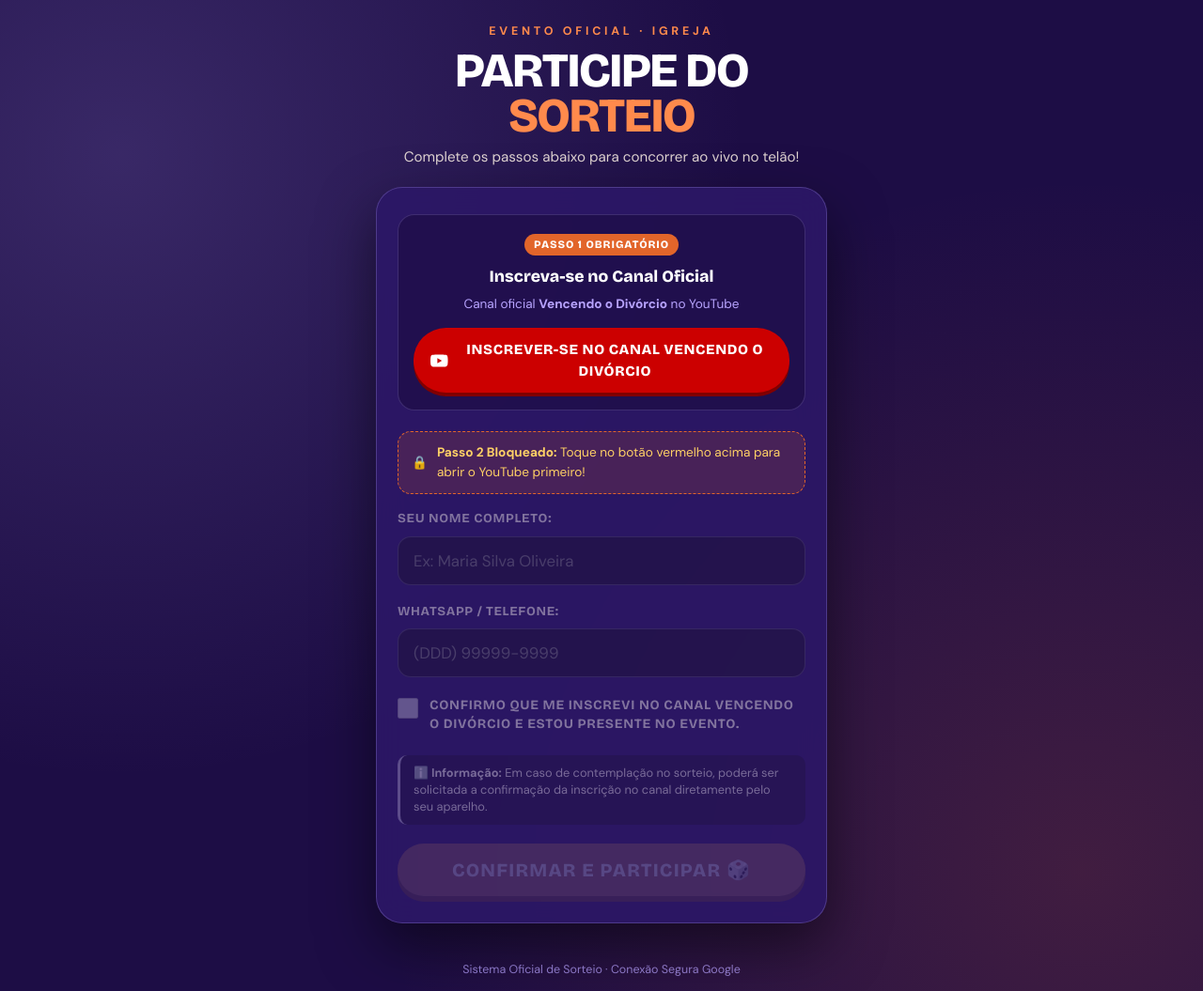
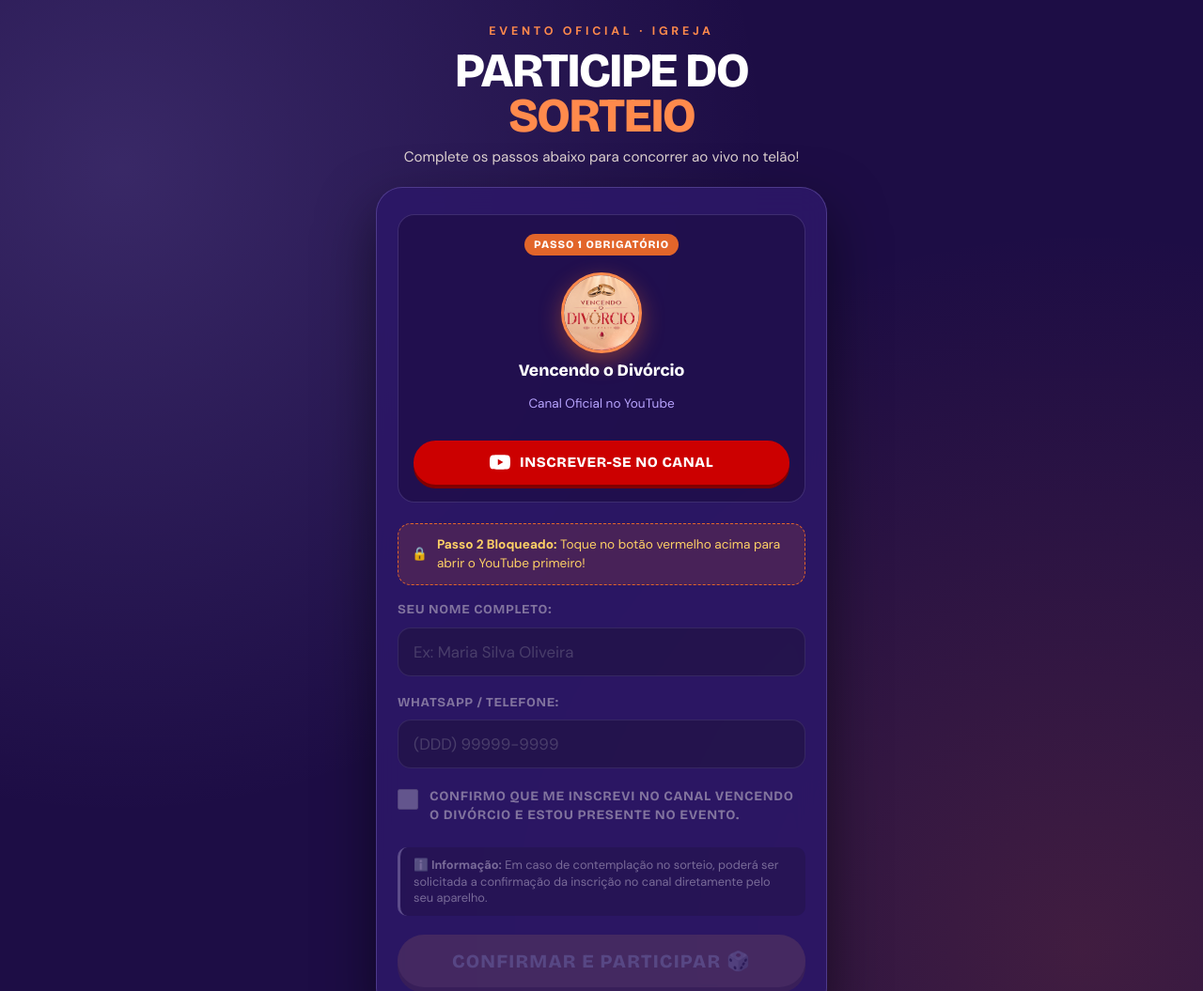
Before and after one commit to lucasiurdmt-collab/Projetos, a plain HTML site: page cadastro.html in a window 1280 px wide. Shown: the top 1055 px of the page at 94% size. Drawn offline with nearby package versions, Linux system fonts and the light colour scheme.

Commit message:
feat: adicionar imagem oficial do canal Vencendo o Divorcio no passo de inscricao

```diff
--- a/cadastro.html
+++ b/cadastro.html
@@ -139,6 +139,24 @@
       font-size: 0.85rem;
       color: var(--lilas);
       margin-bottom: 14px;
+    }
+
+    .channel-avatar-wrapper {
+      margin: 8px auto 14px;
+      display: flex;
+      flex-direction: column;
+      align-items: center;
+      gap: 6px;
+    }
+
+    .channel-avatar {
+      width: 86px;
+      height: 86px;
+      border-radius: 50%;
+      object-fit: cover;
+      border: 3px solid var(--laranja-2);
+      box-shadow: 0 8px 25px rgba(226, 101, 42, 0.45);
+      background: var(--roxo);
     }
 
     .btn-youtube {
@@ -387,14 +405,16 @@
       <!-- Passo 1: Inscrição no Canal Vencendo o Divórcio -->
       <div class="step-box">
         <span class="step-badge">Passo 1 Obrigatório</span>
-        <h3 class="step-title">Inscreva-se no Canal Oficial</h3>
-        <p class="step-desc">
-          Canal oficial <strong>Vencendo o Divórcio</strong> no YouTube
-        </p>
+
+        <div class="channel-avatar-wrapper">
+          <img src="canal-avatar.jpg" alt="Vencendo o Divórcio" class="channel-avatar" onerror="this.src='https://yt3.googleusercontent.com/4i4Y0q27nzeAs_oQOJlK4VdTRmJBKXkT2BnRlVHXVQUzgjAB8lIg_ZUbwYerq3m12eyMU3rgaw=s900-c-k-c0x00ffffff-no-rj'">
+          <h3 class="step-title">Vencendo o Divórcio</h3>
+          <p class="step-desc">Canal Oficial no YouTube</p>
+        </div>
 
         <a id="btn-yt" href="https://www.youtube.com/@VencendooDivorcio?sub_confirmation=1" target="_blank" rel="noopener" class="btn-youtube" onclick="markYtVisited()">
           <svg viewBox="0 0 24 24"><path d="M23.498 6.186a3.016 3.016 0 0 0-2.122-2.136C19.505 3.545 12 3.545 12 3.545s-7.505 0-9.377.505A3.017 3.017 0 0 0 .502 6.186C0 8.07 0 12 0 12s0 3.93.502 5.814a3.016 3.016 0 0 0 2.122 2.136c1.871.505 9.376.505 9.376.505s7.505 0 9.377-.505a3.015 3.015 0 0 0 2.122-2.136C24 15.93 24 12 24 12s0-3.93-.502-5.814zM9.545 15.568V8.432L15.818 12l-6.273 3.568z"/></svg>
-          <span id="btn-yt-text">Inscrever-se no Canal Vencendo o Divórcio</span>
+          <span id="btn-yt-text">Inscrever-se no Canal</span>
         </a>
       </div>
 
```
Also changed, not shown: canal-avatar.jpg (added).
